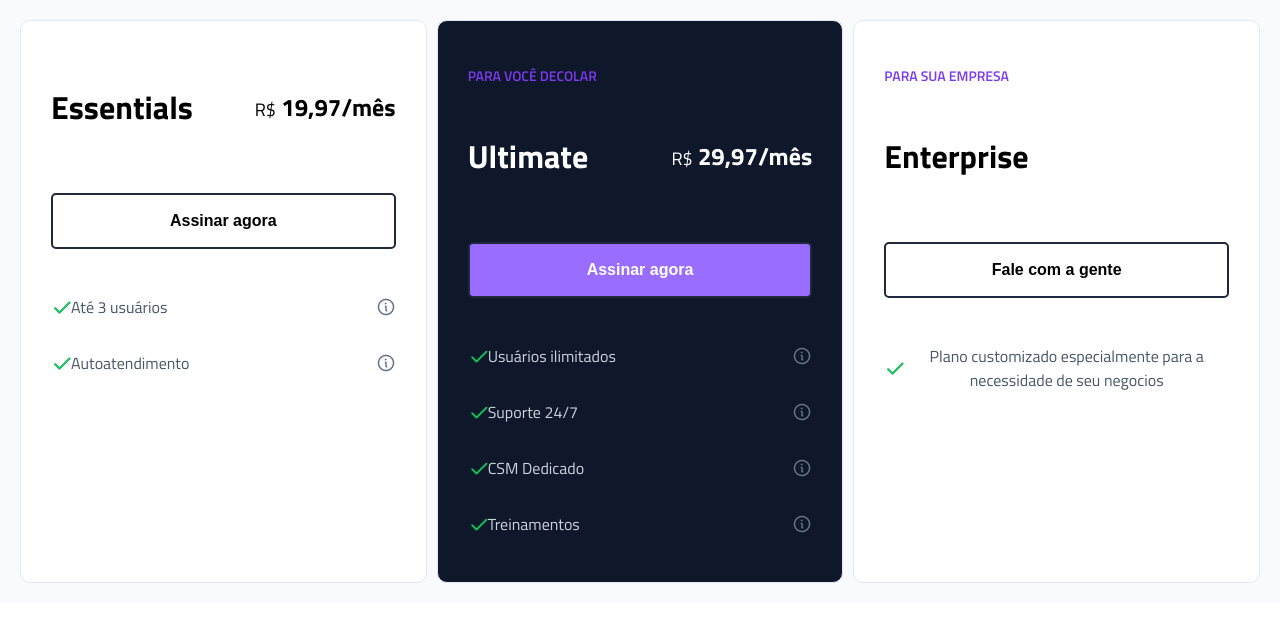
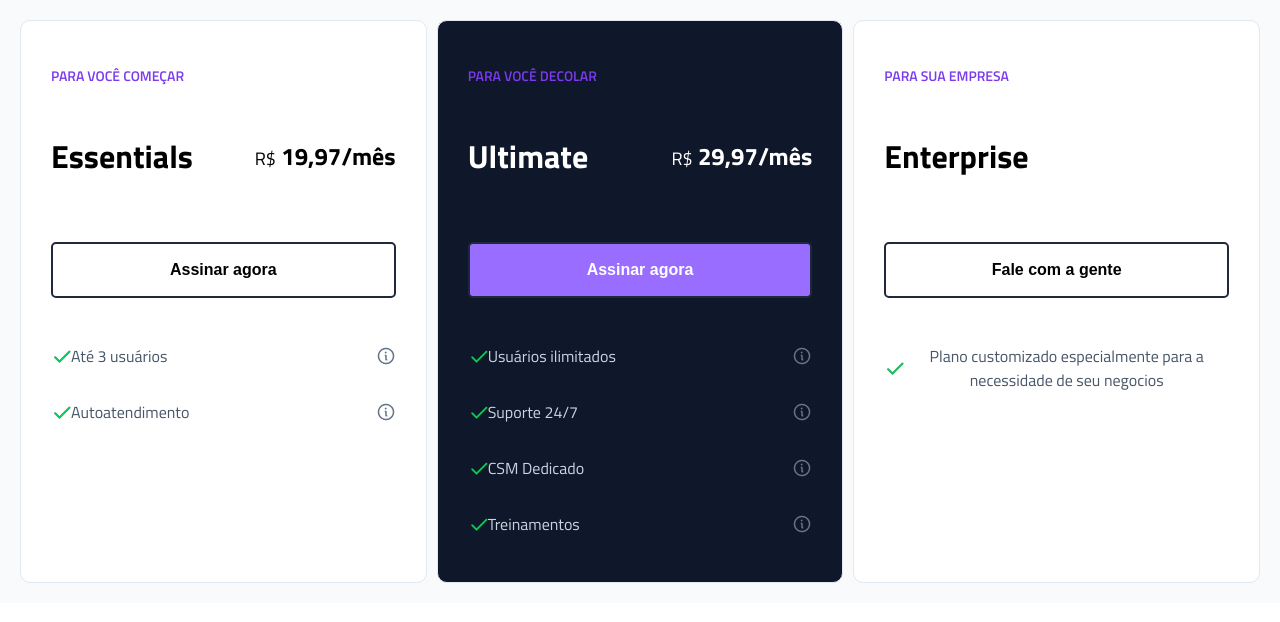
Before and after one commit to soaresgaab/tabeladeprecos, a plain HTML site: page index.html in a window 1280 px wide. Drawn offline with Linux system fonts and the light colour scheme.

Commit message:
Update index.html

```diff
--- a/index.html
+++ b/index.html
@@ -11,6 +11,9 @@
     <div class="Container">
         <div class="caixa">
             <div class="top">
+                <div class="inicio">
+                    <p>PARA VOCÊ COMEÇAR</p>
+                </div>
                 <div class="meio">
                     <p>Essentials</p>
                     <p id="preco"> <span>R$</span> 19,97/mês</p>
```
